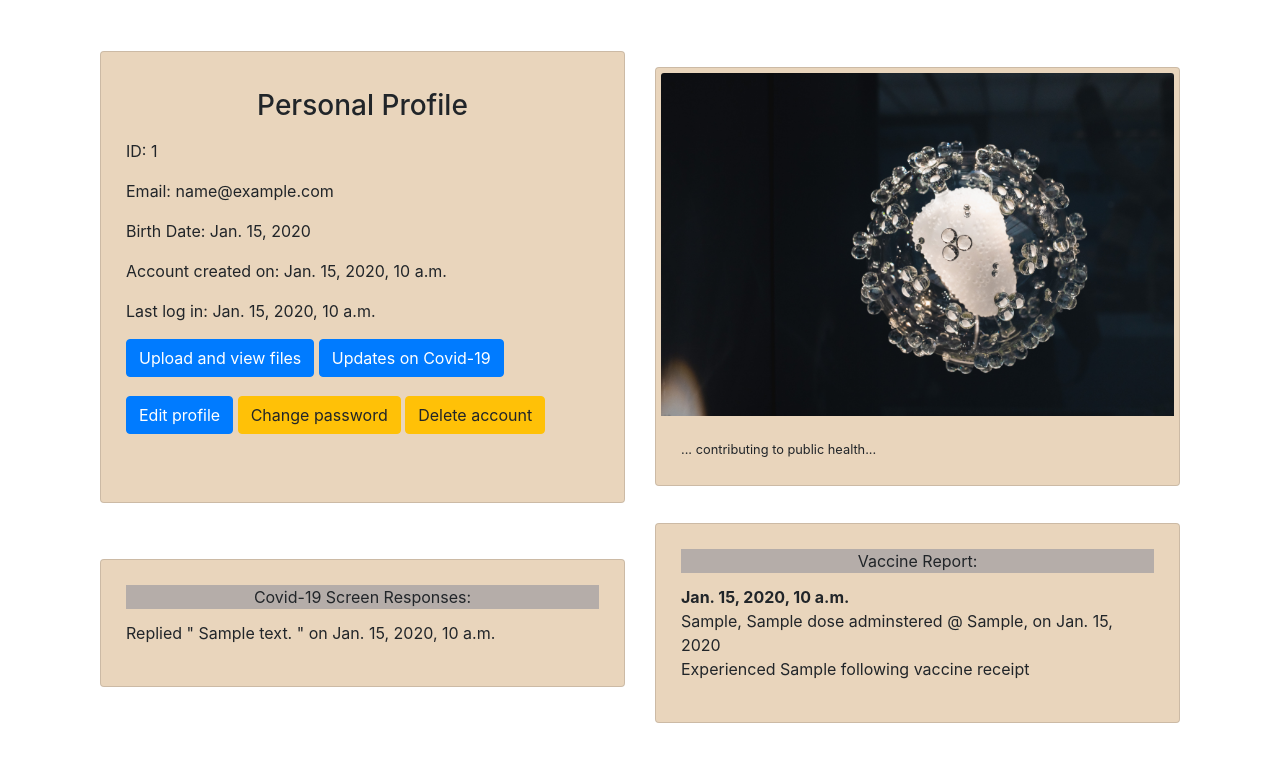
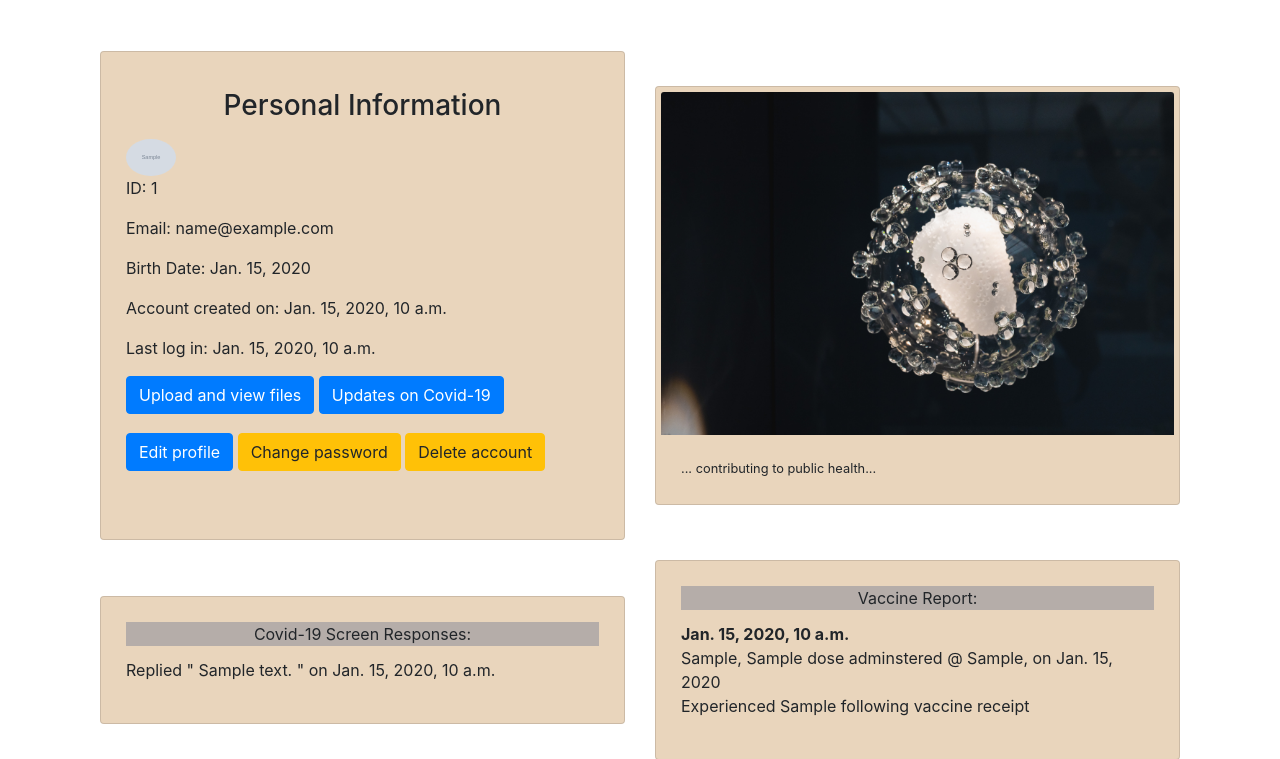
Before and after one commit to LilianBob/Covi_Org, a Django app: page /profile/1 in a window 1280 px wide. Shown: the part 62-821 px from the top of the page. Before the commit the page ends 785 px from the top, so only its background shows below. Run offline with Django 3.2, Linux system fonts and the light colour scheme; a user stored in the database is signed in; tables that the repository leaves empty hold one stand-in row (values such as "Sample post"); grey boxes marked "Sample" are stand-in pictures; some libraries are stand-ins or nearby versions.

Commit message:
profile picture

```diff
--- a/Covid_Orgstate/settings.py
+++ b/Covid_Orgstate/settings.py
@@ -137,7 +137,7 @@ USE_TZ = True
 
 STATIC_URL = '/static/'
 STATICFILES_DIRS = [os.path.join(BASE_DIR, 'static')]
-MEDIA_URL = "/media/"
+MEDIA_URL = '/media/'
 MEDIA_ROOT = os.path.join(BASE_DIR, 'media')
 
 
--- a/orgHaccounts/admin.py
+++ b/orgHaccounts/admin.py
@@ -13,17 +13,17 @@ admin.site.unregister(Group)
 class UserAdmin(BaseUserAdmin):
     form = UserAdminChangeForm
     add_form = UserAdminCreationForm
-    list_display = ['email', 'date_of_birth', 'staff', 'admin']
+    list_display = ['email', 'date_of_birth', 'avatar', 'staff', 'admin']
     list_filter = ['admin']
     fieldsets = (
         (None, {'fields': ('email', 'password')}),
-        ('Personal info', {'fields': ('date_of_birth',)}),
+        ('Personal info', {'fields': ('date_of_birth', 'avatar')}),
         ('Permissions', {'fields': ('admin',)}),
     )
     add_fieldsets = (
         (None, {
             'classes': ('wide',),
-            'fields': ('email', 'date_of_birth', 'password1', 'password2')}
+            'fields': ('email', 'date_of_birth', 'avatar', 'password1', 'password2')}
         ),
     )
     search_fields = ['email']
--- a/orgHaccounts/models.py
+++ b/orgHaccounts/models.py
@@ -46,6 +46,11 @@ class OrgHUser(AbstractBaseUser):
     )
     date_of_birth = models.DateField(
         verbose_name='birth date',
+    )
+    avatar= models.ImageField(
+        upload_to='profile_images',
+        null=True,
+        blank=True
     )
     is_active = models.BooleanField(default=True)
     staff = models.BooleanField(default=False)
--- a/orgHaccounts/static/styles.css
+++ b/orgHaccounts/static/styles.css
@@ -105,6 +105,12 @@ hr{
 #dash #profileCards{
     width: 30rem;
 }
+.avatar{
+    max-height: 50px;
+    max-width: 50px;
+    border-radius: 50%;
+    margin: auto;
+}
 #dash .col{
     padding-bottom: 5px;
 }
--- a/orgHaccounts/templates/dashboard/profile.html
+++ b/orgHaccounts/templates/dashboard/profile.html
@@ -2,6 +2,8 @@
 {% block title %}
 {{ history }}
 {% endblock %}
+
+{% load static %}
 
 {% block content%}
 <div class="container">
@@ -14,7 +16,8 @@
         <div class="col align-self-center">
             <div class="card" style="width:100%;">
                 <div class="card-body">
-                    <p class= "card-title"><h3> Personal Profile </h3></p>
+                    <p class= "card-title"><h3> Personal Information </h3></p>
+                    <img class="avatar" src="{{ request.user.avatar.url }}" alt="profile">
                     <p class="card-text"><span> ID: {{ user.id }} </span></p>
                     <p class="card-text"> Email: {{ user.email }}</p>
                     <p class="card-text"> Birth Date: {{ user.date_of_birth }} </p>
```
Also changed, not shown: orgHaccounts/forms.py (+4 -4 lines), orgHaccounts/migrations/0003_orghuser_avatar.py (added).
